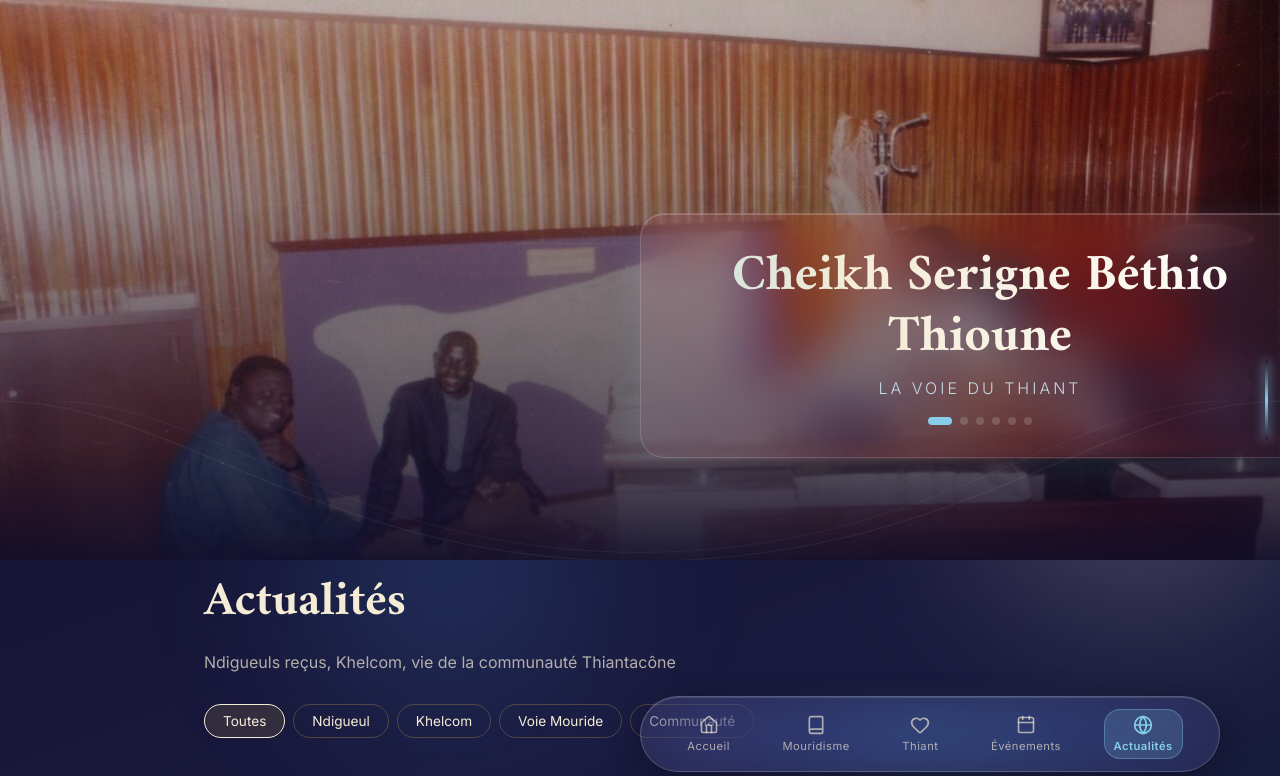
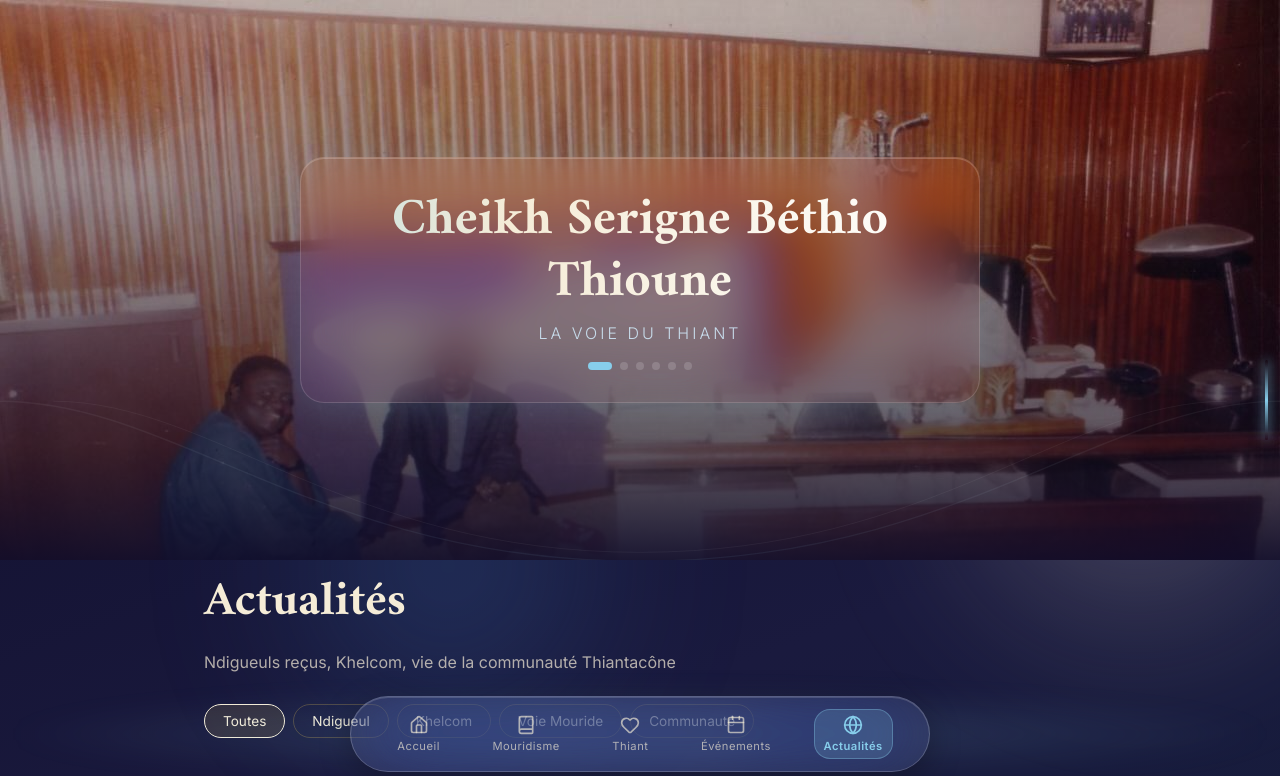
Before and after one commit to Ikfini-101/app-serigne-bethio, a React (Vite) app: page /actualites in a window 1280 px wide. Shown: the top 776 px of the page. Built offline with nearby package versions, Linux system fonts and the light colour scheme.

Commit message:
fix: centrage titre ArchHeader + navbar capsule (wrapper neutre Framer Motion)

```diff
--- a/src/components/layout/ArchHeader.tsx
+++ b/src/components/layout/ArchHeader.tsx
@@ -94,18 +94,25 @@ const ArchHeader: React.FC = () => {
       }} />
 
       {/* ── Titre — liquid morphism ── */}
+      {/* Conteneur neutre pour le centrage (Framer Motion ne doit pas toucher au transform CSS) */}
+      <div style={{
+        position: 'absolute',
+        top: 0, left: 0, right: 0, bottom: 0,
+        zIndex: 3,
+        display: 'flex',
+        alignItems: 'center',
+        justifyContent: 'center',
+        pointerEvents: 'none',
+      }}>
       <motion.div
         initial={{ opacity: 0, y: 30 }}
         animate={{ opacity: 1, y: 0 }}
-        transition={{ delay: 0.4, duration: 1.2, ease: 'easeOut' }}
+        transition={{ delay: 0.4, duration: 1.2 }}
         style={{
-          position: 'absolute',
-          top: '38%', left: '50%',
-          transform: 'translate(-50%, -50%)',
-          zIndex: 3,
           textAlign: 'center',
           width: '90%',
           maxWidth: '680px',
+          pointerEvents: 'all',
         }}
       >
         {/* Panneau liquid morphism */}
@@ -143,6 +150,7 @@ const ArchHeader: React.FC = () => {
           </div>
         </div>
       </motion.div>
+      </div>{/* /centering wrapper */}
 
       {/* ── Coupole mausolée renversée ── */}
       <DomeMask />
--- a/src/components/layout/BottomMenu.tsx
+++ b/src/components/layout/BottomMenu.tsx
@@ -24,16 +24,27 @@ const BottomMenu: React.FC = () => {
   return (
     <AnimatePresence>
       {visible && (
+        /* Wrapper neutre full-width pour le centrage — Framer Motion n'y touche pas */
+        <div style={{
+          position: 'fixed',
+          bottom: '28px',
+          left: 0,
+          right: 0,
+          display: 'flex',
+          justifyContent: 'center',
+          zIndex: 100,
+          pointerEvents: 'none',
+        }}>
           <motion.div
             key="bottom-menu"
             initial={{ y: 100, opacity: 0 }}
             animate={{ y: 0, opacity: 1 }}
             exit={{ y: 100, opacity: 0 }}
-          transition={{ type: 'spring', stiffness: 260, damping: 24 }}
+            transition={{ type: 'spring' as const, stiffness: 260, damping: 24 }}
             style={{
-            position: 'fixed', bottom: '28px', left: '50%',
-            transform: 'translateX(-50%)',
-            zIndex: 100, width: '90%', maxWidth: '580px',
+              width: '90%',
+              maxWidth: '580px',
+              pointerEvents: 'all',
             }}
           >
           {/* Glow halo */}
@@ -98,6 +109,7 @@ const BottomMenu: React.FC = () => {
             })}
           </nav>
           </motion.div>
+        </div>
       )}
     </AnimatePresence>
   );
```
Lines whose indentation alone changed are shown as unchanged.
